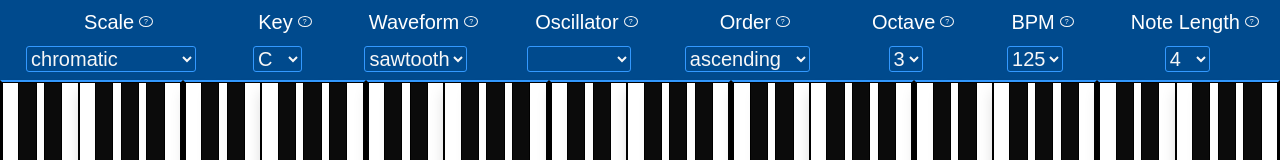
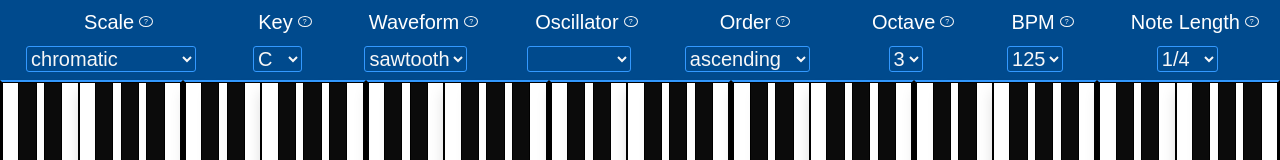
Before and after one commit to dcmorales/digital-keyboard, a React (Create React App) app: page / in a window 1280 px wide. Shown: the top 160 px of the page. Built offline with nearby package versions, Linux system fonts and the light colour scheme.

Commit message:
Defined noteLength as a fraction instead of whole number

```diff
--- a/src/components/Selections/DropdownOptions.js
+++ b/src/components/Selections/DropdownOptions.js
@@ -34,7 +34,7 @@ class DropdownOptions extends React.Component {
                 key={option}
                 value={option}
               >
-                {option}
+                {selectionName === 'noteLength' ? `1/${option}` : `${option}`}
               </option>
             );
           })}
```
